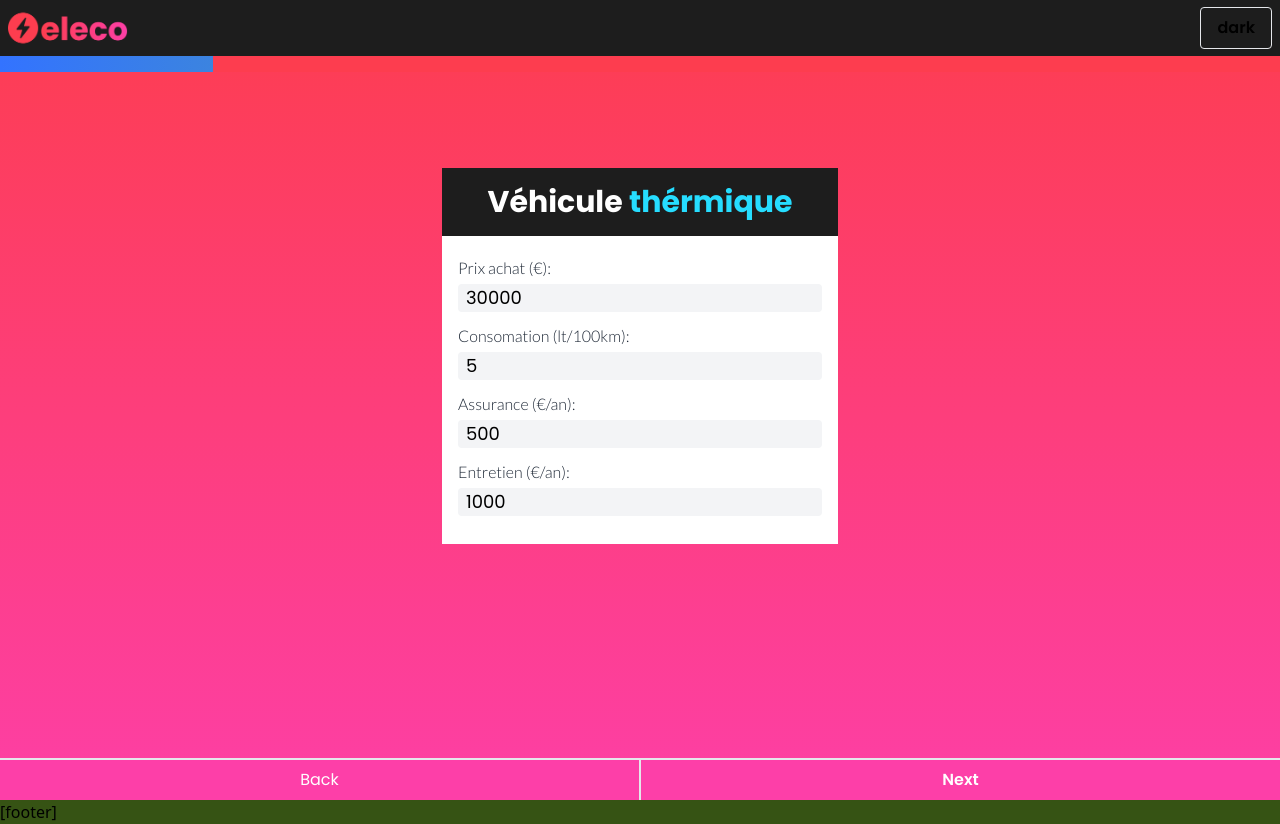
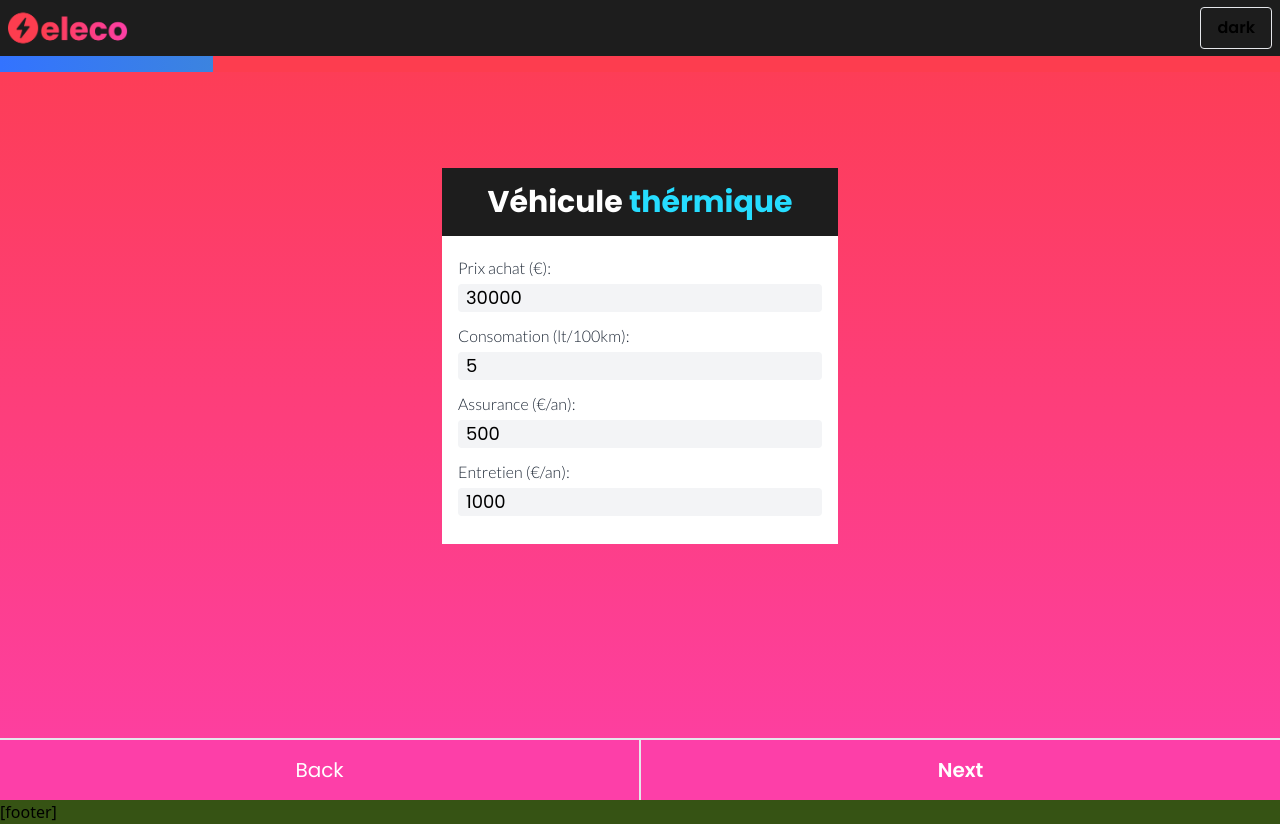
Before and after one commit to thiseas-perso/electric, a Next.js app: page /calculator in a window 1280 px wide. Both pictures are taken after a click on the button "Next". Built offline with nearby package versions, Linux system fonts and the light colour scheme.

Commit message:
larger nav buttons

```diff
--- a/components/calculator/NavButtons.js
+++ b/components/calculator/NavButtons.js
@@ -7,7 +7,7 @@ const NavButtons = ({ stepState, setStepState, setX }) => {
         <button
           className={`${
             stepState > 5 ? 'border-0' : 'border-r'
-          } flex-1 rounded-none border-0 font-normal`}
+          } flex-1 rounded-none border-0 font-normal text-xl py-4`}
           type="button"
           onClick={() => {
             setStepState((prev) => prev - 1), setX(() => -1000);
@@ -20,7 +20,7 @@ const NavButtons = ({ stepState, setStepState, setX }) => {
         <button
           className={`${
             stepState < 1 ? 'border-0' : 'border-l'
-          } flex-1 rounded-none border-0 `}
+          } flex-1 rounded-none border-0 text-xl py-4`}
           type="button"
           onClick={() => {
             setStepState((prev) => prev + 1), setX(() => 1000);
```
